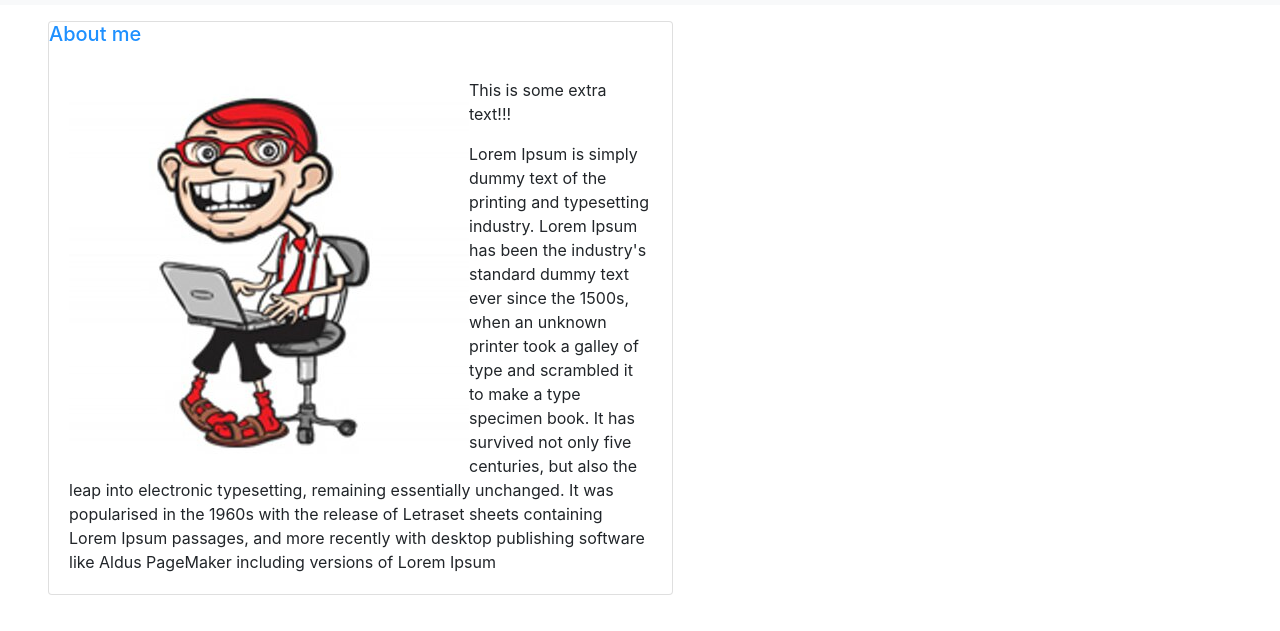
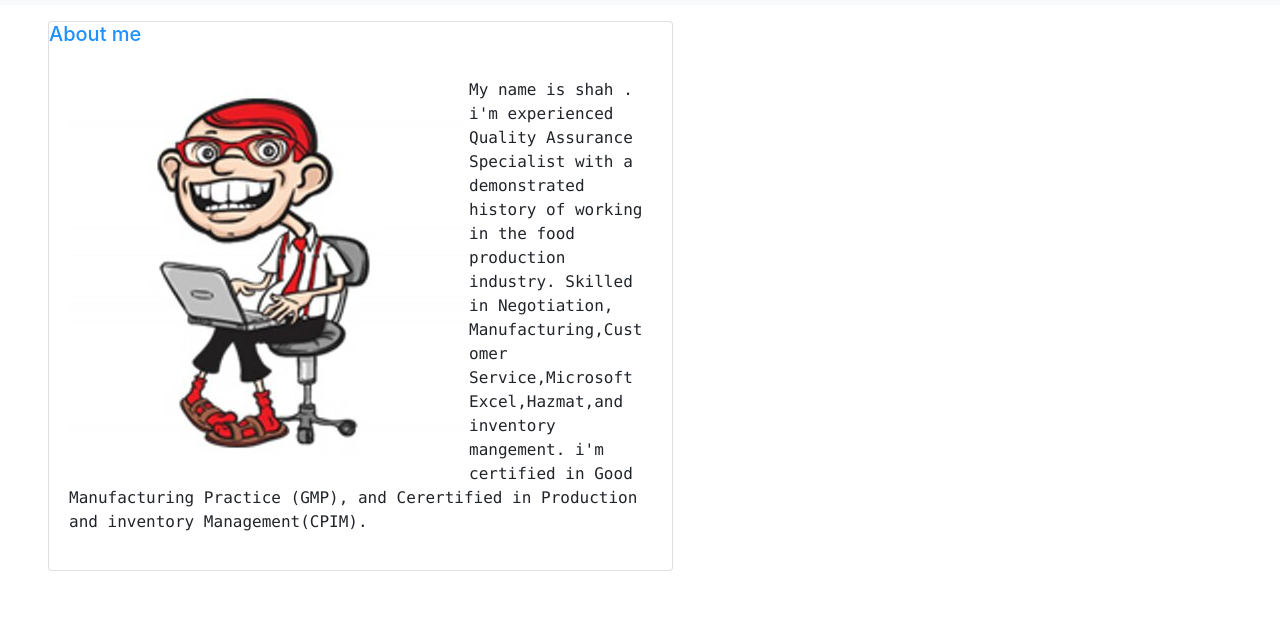
Before and after one commit to shah8091/Homework-2, a plain HTML site: page index.html in a window 1280 px wide. Shown: the part 51-682 px from the top of the page. Drawn offline with nearby package versions, Linux system fonts and the light colour scheme.

Commit message:
still workinhg on that projec

```diff
--- a/index.html
+++ b/index.html
@@ -50,21 +50,29 @@
                 <div class="card-body">
                     <img src="freak.jpg" class="float-left" alt="picture of a computer freak">
 
-                    <p>This is some extra text!!!</p>
-                    <p class="card-text">Lorem Ipsum is simply dummy text of the printing and typesetting industry.
-                        Lorem
-                        Ipsum
-                        has been the industry's standard dummy text ever since the 1500s, when an unknown printer took a
-                        galley
-                        of type and scrambled it to make a type specimen book. It has survived not only five centuries,
-                        but
-                        also
-                        the leap into electronic typesetting, remaining essentially unchanged. It was popularised in the
-                        1960s
-                        with the release of Letraset sheets containing Lorem Ipsum passages, and more recently with
-                        desktop
-                        publishing software like Aldus PageMaker including versions of Lorem Ipsum
+
+                    <p class="text-monospace"> My name is shah . i'm experienced Quality Assurance Specialist
+                        with a demonstrated history of working in the food production industry. Skilled in Negotiation,
+                        Manufacturing,Customer Service,Microsoft Excel,Hazmat,and inventory mangement. i'm certified in
+                        Good Manufacturing Practice (GMP), and Cerertified in Production and inventory Management(CPIM).
+
+
+
+
+
                     </p>
+
+
+
+
+
+
+
+
+
+
+
+
 
                 </div>
             </div>
```
Also changed, not shown: portfolio.html (+1 -0 lines), 1 other file.
